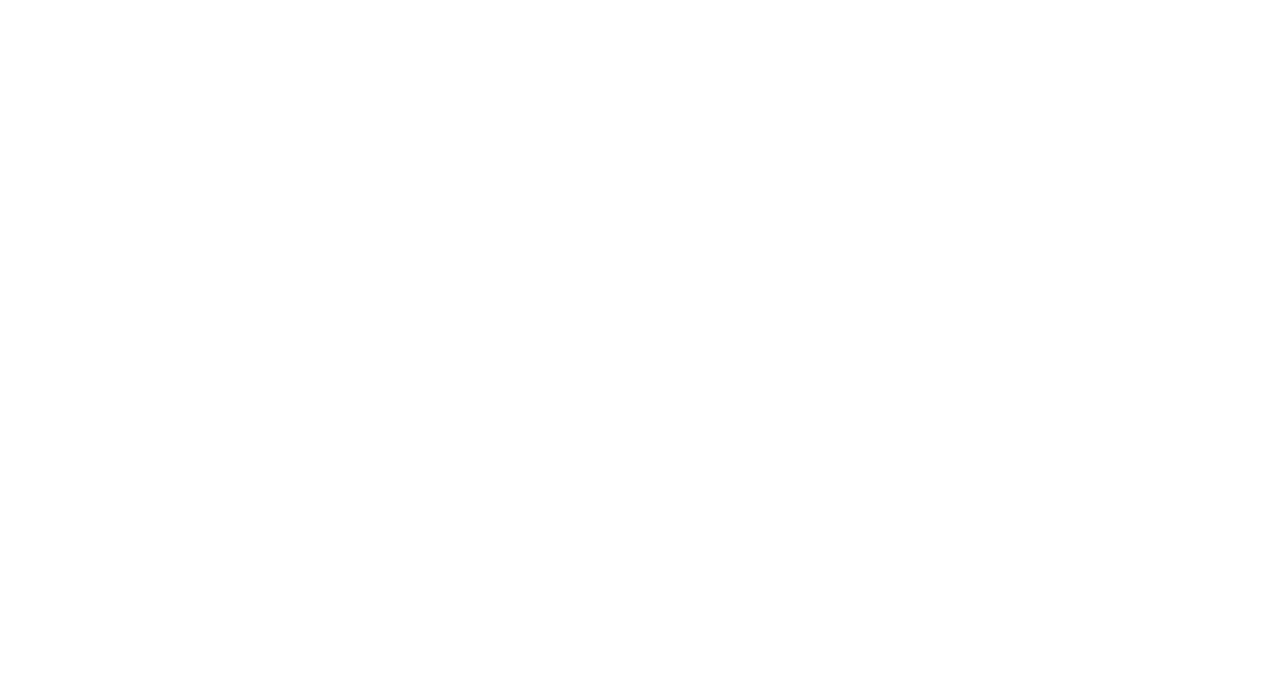
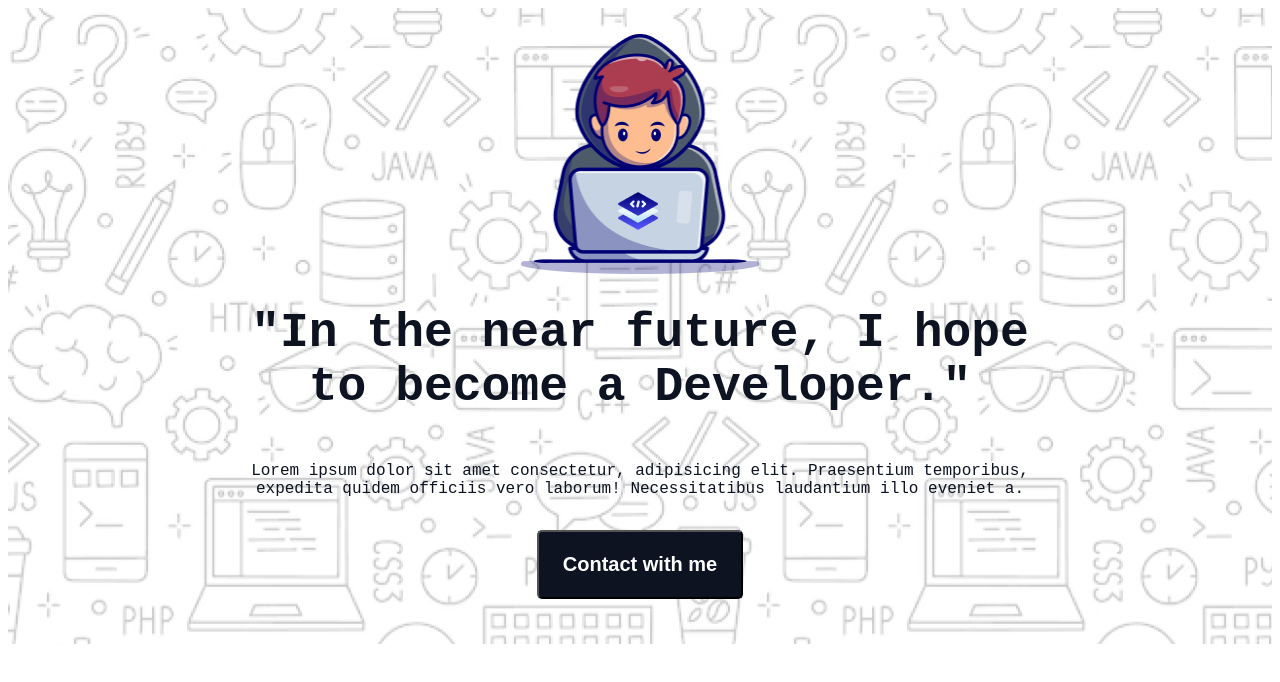
Before and after one commit to mehenika/first-assignment, a plain HTML site: page index.html in a window 1280 px wide. Drawn offline with Linux system fonts and the light colour scheme; a web font is replaced by a local one.

Commit message:
added banner

```diff
--- a/index.html
+++ b/index.html
@@ -6,7 +6,27 @@
     <title>First Assignment</title>
     <link rel="stylesheet" href="styles/style.css">
 </head>
-<body>
+<body class="azeret-mono-normal">
+    <header class="header">
+        <nav>
 
+        </nav>
+        <div class="banner">
+            <div class="banner-pic-with-content">
+                <img class="banner-profile-pic" src="assets/Group.png" alt="Developer in front of his laptop">
+                <div class="banner-content">
+                    <h1 class="banner-title title-color">"In the near future, I hope to become a Developer."</h1>
+                    <p class="banner-description">Lorem ipsum dolor sit amet consectetur, adipisicing elit. Praesentium temporibus, expedita quidem officiis vero laborum! Necessitatibus laudantium illo eveniet a.</p>
+                        <button class="btn-contact">Contact with me</button>
+                </div>
+            </div>
+        </div>
+    </header>
+    <main>
+
+    </main>
+    <footer>
+
+    </footer>
 </body>
 </html>
--- a/styles/style.css
+++ b/styles/style.css
@@ -0,0 +1,72 @@
+@import url('https://fonts.googleapis.com/css2?family=Azeret+Mono:ital,wght@0,100..900;1,100..900&display=swap');
+
+.azeret-mono-normal {
+  font-family: "Azeret Mono", monospace;
+  font-optical-sizing: auto;
+  font-style: normal;
+}
+
+/* Shared Styles */
+.title-color{
+    color: #0D1321;
+}
+
+/* Header Styles */
+.header{
+    background-image: url("../assets/Hero-bg.png");
+}
+
+/* Banner Styles */
+.banner{
+    display: flex;
+    align-items: center;
+    justify-content: center;
+}
+
+.banner-pic-with-content{
+    display: flex;
+    flex-direction: column;
+    justify-content: space-between;
+    align-items: center;
+    max-width: 998px;
+    margin: 26px 221px 45px;
+}
+
+.banner-profile-pic{
+    width: 240px;
+    height: 240px;
+}
+
+.banner-content{
+    display: flex;
+    flex-direction: column;
+    justify-content: space-between;
+    align-items: center;
+    max-width: 998px;
+}
+
+.banner-title{
+    text-align: center;
+    color: #0D1321;
+    font-size: 48px;
+    font-weight: 800;
+    max-width: 998px;
+}
+
+.banner-description{
+    text-align: center;
+    color: #0D1321;
+    font-size: 16px;
+    margin-bottom: 32px;
+}
+
+.btn-contact{
+    background-color: #0D1321;
+    color: #FFFFFF;
+    font-size: 20px;
+    font-weight: 600;
+    padding: 21px 24px;
+    border-radius: 5px;
+    display: block;
+    margin: auto;
+}
```
